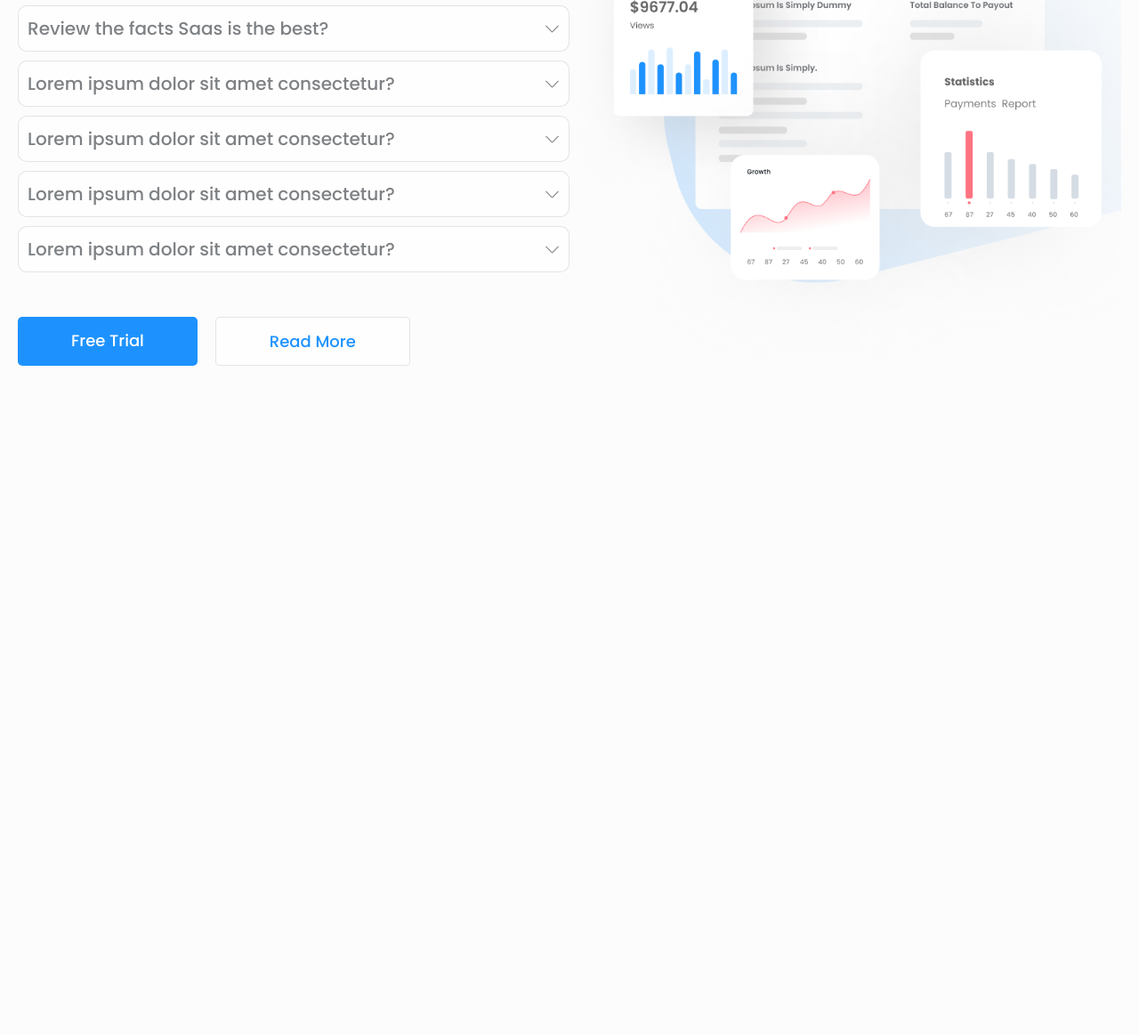
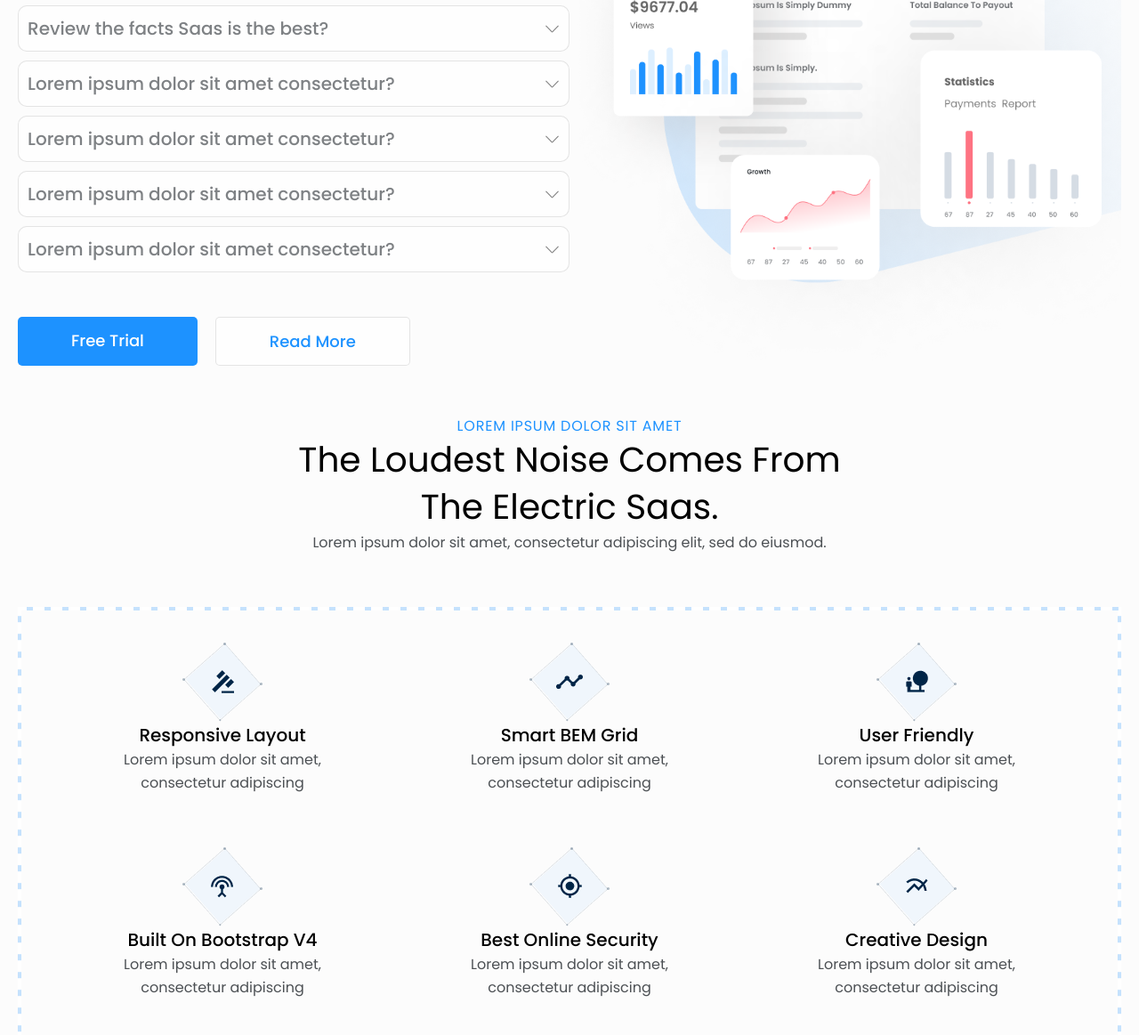
Before and after one commit to impulseeeeee/Base, a website: page src/index.html in a window 1280 px wide. Shown: the part 1754-2917 px from the top of the page at 89% size. Before the commit the page ends 2170 px from the top, so only its background shows below. Drawn offline with nearby package versions, Linux system fonts and the light colour scheme; files that its build step writes are made by us from their sources; files whose address does not match are found by name.

Commit message:
advantages section

```diff
--- a/gulp/version.json
+++ b/gulp/version.json
@@ -1,3 +1,3 @@
 {
-    "main": "20220830192335"
+    "main": "20220830200238"
 }
--- /dev/null
+++ b/src/html/advantages.html
@@ -0,0 +1,41 @@
+<section class="advantages">
+    <div class="advantages__content container">
+        <div class="advantages__title">
+            <span class="sub-title">Lorem ipsum dolor sit amet</span>
+            <h2>The Loudest Noise Comes From The Electric Saas.</h2>
+            <p>Lorem ipsum dolor sit amet, consectetur adipiscing elit, sed do eiusmod.</p>
+        </div>
+        <div class="advantages__list">
+            <div class="advantage">
+                <img src="@img/advantages/responsive-image.png" alt="">
+                <h3>Responsive Layout </h3>
+                <p>Lorem ipsum dolor sit amet, consectetur adipiscing</p>
+            </div>
+            <div class="advantage">
+                <img src="@img/advantages/BEM.png" alt="">
+                <h3>Smart BEM Grid</h3>
+                <p>Lorem ipsum dolor sit amet, consectetur adipiscing</p>
+            </div>
+            <div class="advantage">
+                <img src="@img/advantages/User.png" alt="">
+                <h3>User Friendly</h3>
+                <p>Lorem ipsum dolor sit amet, consectetur adipiscing</p>
+            </div>
+            <div class="advantage">
+                <img src="@img/advantages/Bootstrap.png" alt="">
+                <h3>Built on Bootstrap v4</h3>
+                <p>Lorem ipsum dolor sit amet, consectetur adipiscing</p>
+            </div>
+            <div class="advantage">
+                <img src="@img/advantages/Security.png" alt="">
+                <h3>Best online Security</h3>
+                <p>Lorem ipsum dolor sit amet, consectetur adipiscing</p>
+            </div>
+            <div class="advantage">
+                <img src="@img/advantages/design.png" alt="">
+                <h3>Creative Design</h3>
+                <p>Lorem ipsum dolor sit amet, consectetur adipiscing</p>
+            </div>
+        </div>
+    </div>
+</section>
--- a/src/index.html
+++ b/src/index.html
@@ -12,6 +12,7 @@
         @@include('html/partners.html',{})
         @@include('html/slogan.html',{})
         @@include('html/stats.html',{})
+        @@include('html/advantages.html',{})
     </main>
     <script src="js/app.min.js"></script>
 </body>
--- /dev/null
+++ b/src/scss/_advantages.scss
@@ -0,0 +1,60 @@
+.advantages {
+    margin: 20px 0;
+
+    p {
+        font-family: 'Poppins';
+        font-weight: 400;
+        font-size: 16px;
+        line-height: 160%;
+        color: rgba(1, 7, 13, 0.7);
+    }
+
+    &__title {
+        text-align: center;
+        margin: 0 auto;
+        width: 50%;
+        margin-bottom: 60px;
+    }
+
+    &__list {
+        padding: 40px 70px;
+        display: flex;
+        justify-content: center;
+        flex-wrap: wrap;
+        gap: 60px 160px;
+        background:
+            linear-gradient(to right, #77bdff69 33%, #fff 0%) top/20px 4px repeat-x,
+            linear-gradient(#77bdff69 33%, #fff 0%) right/4px 20px repeat-y,
+            linear-gradient(#77bdff69 33%, #fff 0%) left/4px 20px repeat-y;
+        width: 100%;
+
+        .advantage {
+            display: flex;
+            flex-direction: column;
+            align-items: center;
+            text-align: center;
+            flex: 0 1 230px;
+        }
+    }
+}
+
+
+@media (max-width:800px) {
+    .advantages {
+        &__title {
+            width: 80%;
+        }
+
+        &__list {
+            gap: 40px 60px;
+        }
+    }
+}
+
+@media (max-width:375px) {
+    .advantages {
+        &__list {
+            padding: 30px;
+        }
+    }
+}
--- a/src/scss/_global.scss
+++ b/src/scss/_global.scss
@@ -24,6 +24,15 @@ h2 {
     }
 }
 
+h3 {
+    font-family: 'Poppins';
+    font-weight: 500;
+    font-size: 20px;
+    line-height: 150%;
+    text-transform: capitalize;
+    color: #000000;
+}
+
 .btn {
     display: inline-block;
     padding: 15px 30px;
--- a/src/scss/style.scss
+++ b/src/scss/style.scss
@@ -7,6 +7,8 @@
 @import "_partners";
 @import "_slogan";
 @import "_stats";
+@import "_advantages";
+
 
 body {
     background: rgb(252, 252, 252);
```
Also changed, not shown: dist/css/style.min.css, dist/index.html.
